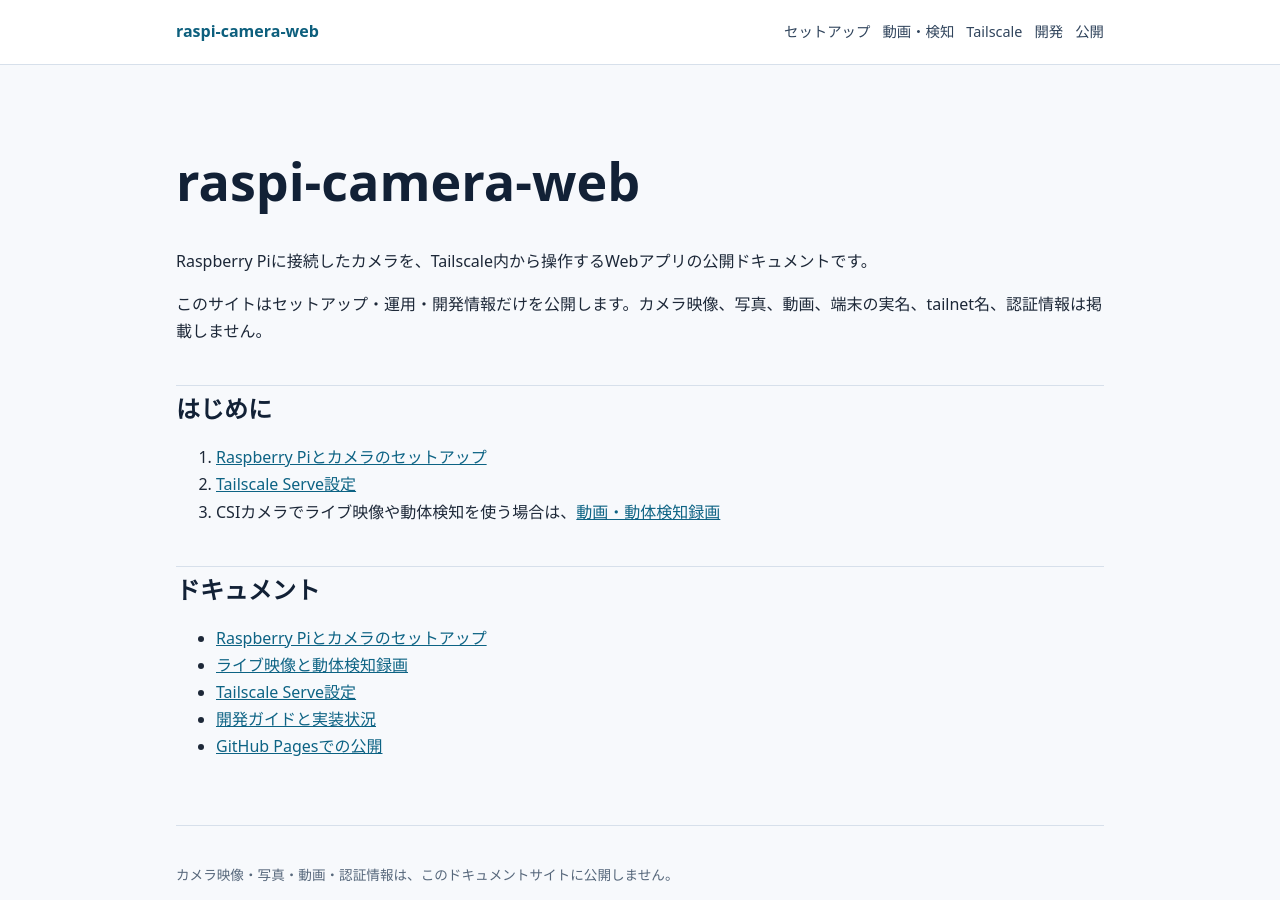
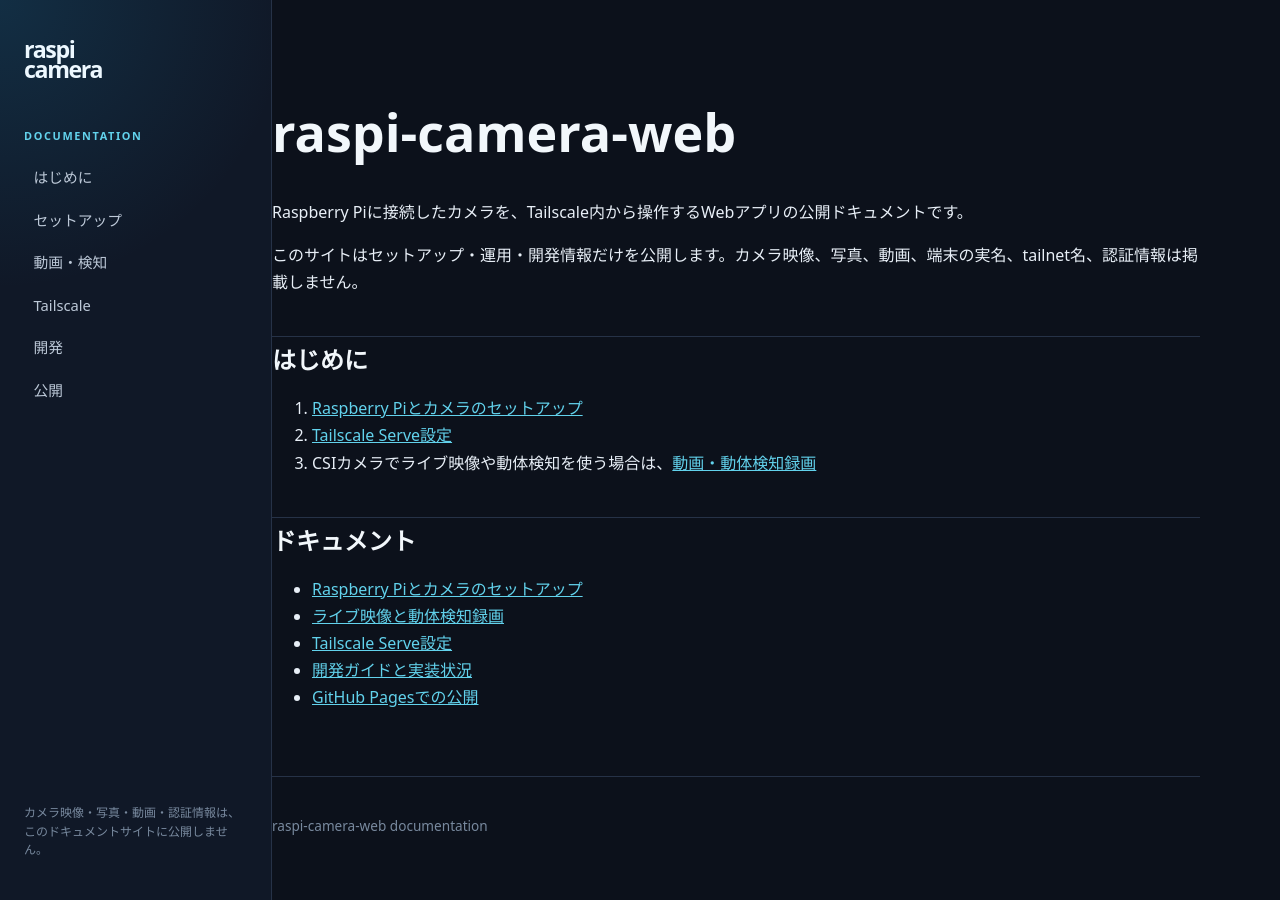
Before and after one commit to O-taxi/raspi-camera-web, a Jekyll site: the page built from docs/index.md, in a window 1280 px wide and 900 px high. Built offline with Jekyll 4.4.1, drawn with Linux system fonts in a browser that asks for light colours.

Commit message:
デザイン微修正

```diff
--- a/docs/_layouts/default.html
+++ b/docs/_layouts/default.html
@@ -8,23 +8,26 @@
     <link rel="stylesheet" href="{{ '/assets/css/style.css' | relative_url }}">
   </head>
   <body>
-    <header class="site-header">
-      <div class="site-header__inner">
-        <a class="site-title" href="{{ '/' | relative_url }}">{{ site.title }}</a>
+    <div class="site-shell">
+      <aside class="sidebar">
+        <a class="site-title" href="{{ '/' | relative_url }}">raspi<br>camera</a>
+        <p class="sidebar-label">DOCUMENTATION</p>
         <nav aria-label="ドキュメント">
+          <a href="{{ '/' | relative_url }}">はじめに</a>
           <a href="{{ '/raspberry-pi-setup.html' | relative_url }}">セットアップ</a>
           <a href="{{ '/video-and-motion.html' | relative_url }}">動画・検知</a>
           <a href="{{ '/tailscale-setup.html' | relative_url }}">Tailscale</a>
           <a href="{{ '/development.html' | relative_url }}">開発</a>
           <a href="{{ '/github-pages.html' | relative_url }}">公開</a>
         </nav>
-      </div>
-    </header>
-    <main class="content">
-      {{ content }}
-    </main>
-    <footer class="site-footer">
-      <p>カメラ映像・写真・動画・認証情報は、このドキュメントサイトに公開しません。</p>
-    </footer>
+        <p class="sidebar-note">カメラ映像・写真・動画・認証情報は、このドキュメントサイトに公開しません。</p>
+      </aside>
+      <main class="content">
+        {{ content }}
+        <footer class="site-footer">
+          <p>raspi-camera-web documentation</p>
+        </footer>
+      </main>
+    </div>
   </body>
 </html>
--- a/docs/assets/css/style.css
+++ b/docs/assets/css/style.css
@@ -1,8 +1,9 @@
 :root {
-  color: #1d2838;
-  background: #f7f9fc;
+  color: #e8eff7;
+  background: #0c111b;
   font-family: system-ui, -apple-system, BlinkMacSystemFont, "Segoe UI", sans-serif;
   line-height: 1.7;
+  color-scheme: dark;
 }
 
 * {
@@ -13,60 +14,79 @@ body {
   margin: 0;
 }
 
-.site-header {
-  border-bottom: 1px solid #d7e0eb;
-  background: #fff;
+.site-shell {
+  display: grid;
+  grid-template-columns: 17rem minmax(0, 1fr);
+  min-height: 100vh;
 }
 
-.site-header__inner,
-.content,
-.site-footer {
-  width: min(58rem, calc(100% - 2rem));
-  margin: 0 auto;
-}
-
-.site-header__inner {
+.sidebar {
+  position: sticky;
+  top: 0;
   display: flex;
-  align-items: center;
-  justify-content: space-between;
-  gap: 1rem;
-  min-height: 4rem;
+  flex-direction: column;
+  height: 100vh;
+  padding: 2.5rem 1.5rem;
+  border-right: 1px solid #263247;
+  background:
+    radial-gradient(circle at top left, rgb(26 117 159 / 24%), transparent 18rem),
+    #101827;
 }
 
 .site-title {
-  color: #0d5f7d;
+  color: #edf8ff;
+  font-size: 1.45rem;
   font-weight: 800;
+  letter-spacing: -0.06em;
+  line-height: 0.85;
   text-decoration: none;
+}
+
+.sidebar-label {
+  margin: 3rem 0 0.75rem;
+  color: #62d2ec;
+  font-size: 0.68rem;
+  font-weight: 800;
+  letter-spacing: 0.15em;
 }
 
 nav {
   display: flex;
-  flex-wrap: wrap;
-  gap: 0.75rem;
+  flex-direction: column;
+  gap: 0.2rem;
 }
 
 nav a {
-  color: #30445c;
-  font-size: 0.9rem;
+  padding: 0.45rem 0.6rem;
+  border-radius: 0.45rem;
+  color: #bdc9d8;
+  font-size: 0.92rem;
   text-decoration: none;
 }
 
 nav a:hover,
-nav a:focus-visible,
-a:hover,
-a:focus-visible {
-  text-decoration: underline;
+nav a:focus-visible {
+  background: #203a50;
+  color: #f5fbff;
+  text-decoration: none;
+}
+
+.sidebar-note {
+  margin: auto 0 0;
+  color: #78899e;
+  font-size: 0.75rem;
+  line-height: 1.55;
 }
 
 .content {
-  min-height: calc(100vh - 9rem);
-  padding: 3rem 0;
+  width: min(58rem, calc(100% - 5rem));
+  padding: 4rem 0 2rem;
 }
 
 h1,
 h2,
 h3 {
-  color: #122136;
+  color: #f2f7fb;
   line-height: 1.25;
 }
 
@@ -77,17 +97,22 @@ h1 {
 h2 {
   margin-top: 2.5rem;
   padding-top: 0.5rem;
-  border-top: 1px solid #d7e0eb;
+  border-top: 1px solid #263247;
 }
 
 a {
-  color: #0d6384;
+  color: #62d2ec;
+}
+
+a:hover,
+a:focus-visible {
+  color: #b5effb;
 }
 
 code {
   padding: 0.12em 0.3em;
   border-radius: 0.25rem;
-  background: #e9eef5;
+  background: #1b2a3e;
   font-size: 0.9em;
 }
 
@@ -95,8 +120,9 @@ pre {
   overflow-x: auto;
   padding: 1rem;
   border-radius: 0.65rem;
-  background: #152235;
-  color: #edf5ff;
+  border: 1px solid #263247;
+  background: #080d15;
+  color: #e6f4ff;
 }
 
 pre code {
@@ -106,20 +132,48 @@ pre code {
 }
 
 .site-footer {
+  margin-top: 4rem;
   padding: 1.5rem 0 2.5rem;
-  border-top: 1px solid #d7e0eb;
-  color: #56677b;
+  border-top: 1px solid #263247;
+  color: #78899e;
   font-size: 0.85rem;
 }
 
 @media (max-width: 42rem) {
-  .site-header__inner {
-    align-items: flex-start;
-    flex-direction: column;
-    padding: 1rem 0;
+  .site-shell {
+    display: block;
+  }
+
+  .sidebar {
+    position: static;
+    height: auto;
+    padding: 1.5rem 1rem;
+    border-right: 0;
+    border-bottom: 1px solid #263247;
+  }
+
+  .site-title {
+    display: inline-block;
+  }
+
+  .sidebar-label,
+  .sidebar-note {
+    display: none;
+  }
+
+  nav {
+    flex-direction: row;
+    flex-wrap: wrap;
+    margin-top: 1.25rem;
+  }
+
+  nav a {
+    padding: 0.2rem 0.4rem;
+    font-size: 0.82rem;
   }
 
   .content {
+    width: min(58rem, calc(100% - 2rem));
     padding-top: 2rem;
   }
 }
```
